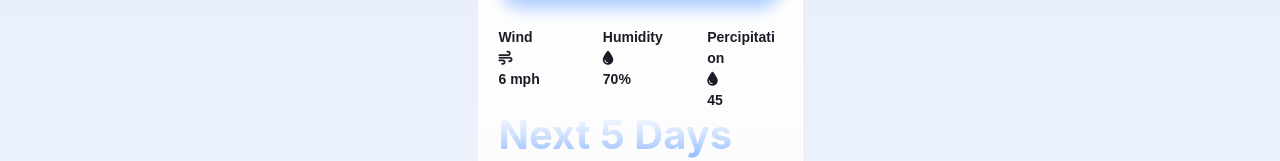
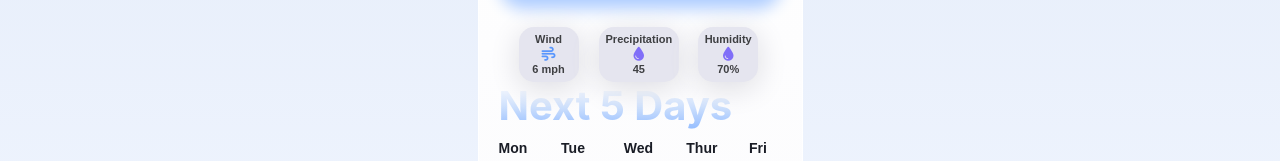
Before and after one commit to Aigoshka/Vanilla-Weather-App, a plain HTML site: page index.html in a window 1280 px wide. Shown: the part 328-489 px from the top of the page. Drawn offline with nearby package versions, Linux system fonts and the light colour scheme.

Commit message:
Added style to secondary description

```diff
--- a/index.html
+++ b/index.html
@@ -59,30 +59,30 @@
           </div>
           <div class="row">
             <div class="col-4">
-              <ul>
-                <li>Wind</li>
+              <ul class="wind-box">
+                <li class="second-desc-style">Wind</li>
                 <li>
                   <i class="fas fa-wind"></i>
                 </li>
-                <li>6 mph</li>
+                <li class="second-desc-style">6 mph</li>
               </ul>
             </div>
             <div class="col-4">
-              <ul>
-                <li>Humidity</li>
+              <ul class="perc-box">
+                <li class="second-desc-style">Precipitation</li>
                 <li>
                   <i class="fas fa-tint"></i>
                 </li>
-                <li>70%</li>
+                <li class="second-desc-style">45</li>
               </ul>
             </div>
             <div class="col-4">
-              <ul>
-                <li>Percipitation</li>
+              <ul class="humidity-box">
+                <li class="second-desc-style">Humidity</li>
                 <li>
                   <i class="fas fa-tint"></i>
                 </li>
-                <li>45</li>
+                <li class="second-desc-style">70%</li>
               </ul>
             </div>
           </div>
--- a/src/style.css
+++ b/src/style.css
@@ -117,3 +117,52 @@ h1 {
   position: relative;
   top: -12px;
 }
+.wind-box {
+  border: 1px none;
+  border-radius: 15px;
+  text-align: center;
+  line-height: 15px;
+  position: relative;
+  left: 20px;
+  padding: 5px;
+  width: 60px;
+  height: 55px;
+  background-color: #e5e5ef;
+  box-shadow: 0px 6px 30px #dcdce2;
+}
+.second-desc-style {
+  font-size: 11px;
+  color: #3a3b3efa;
+}
+.perc-box {
+  border: 1px none;
+  border-radius: 15px;
+  text-align: center;
+  line-height: 15px;
+  position: relative;
+  left: -4px;
+  padding: 5px;
+  width: 80px;
+  height: 55px;
+  background-color: #e5e5ef;
+  box-shadow: 0px 6px 30px #dcdce2;
+}
+.humidity-box {
+  border: 1px none;
+  border-radius: 15px;
+  text-align: center;
+  line-height: 15px;
+  position: relative;
+  left: -9px;
+  padding: 5px;
+  width: 60px;
+  height: 55px;
+  background-color: #e5e5ef;
+  box-shadow: 0px 6px 30px #dcdce2;
+}
+.fa-tint {
+  color: #806ef8;
+}
+.fa-wind {
+  color: #5896fd;
+}
```
